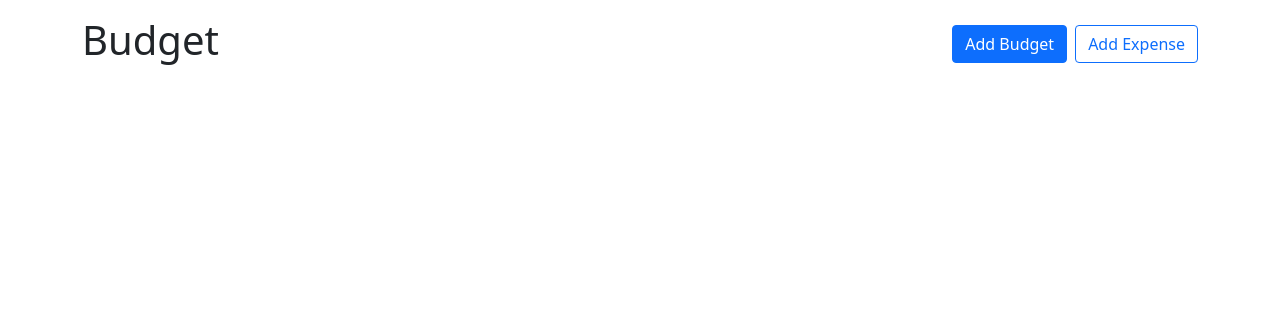
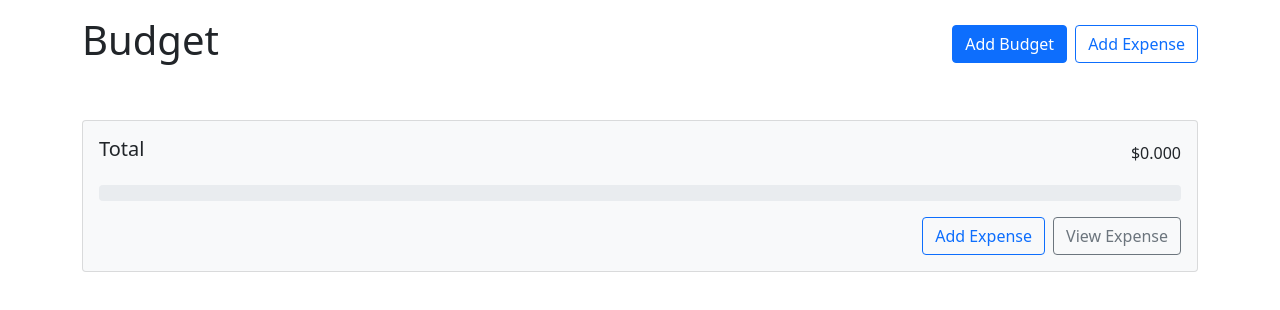
Before and after one commit to alptarla/save-money, a React (Create React App) app: page / in a window 1280 px wide. Shown: the top 310 px of the page. Built offline with nearby package versions, Linux system fonts and the light colour scheme.

Commit message:
Add budget card with display total status

```diff
--- a/src/App.js
+++ b/src/App.js
@@ -96,6 +96,13 @@ function App() {
                 isPrograssBarHidden={budget.name === 'Uncategorized'}
               />
             ))}
+            <BudgetCard
+              max={totalSpending}
+              amount={totalAmount}
+              title="Total"
+              isGray
+              isActionHidden
+            />
           </Stack>
         </main>
       </Container>
```
